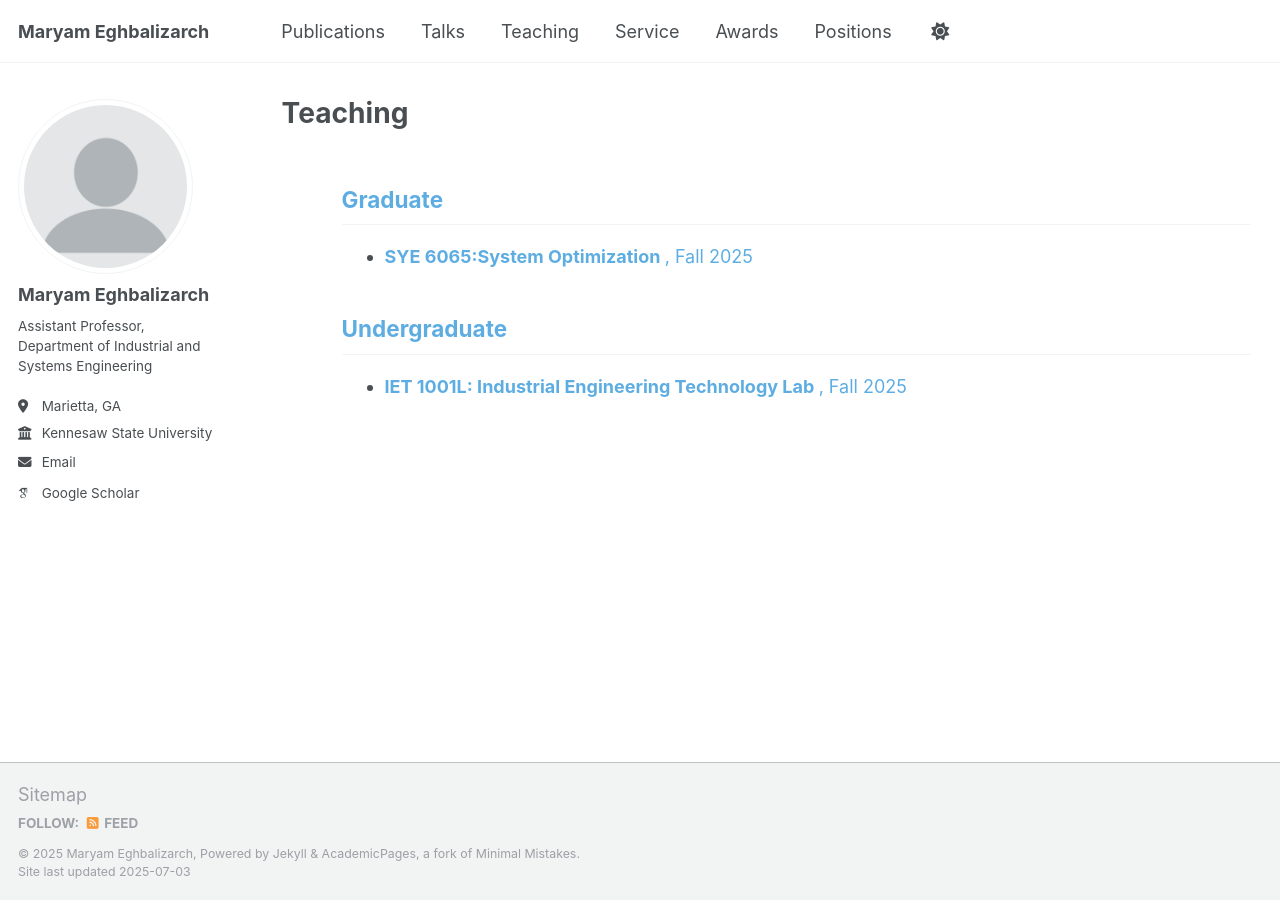
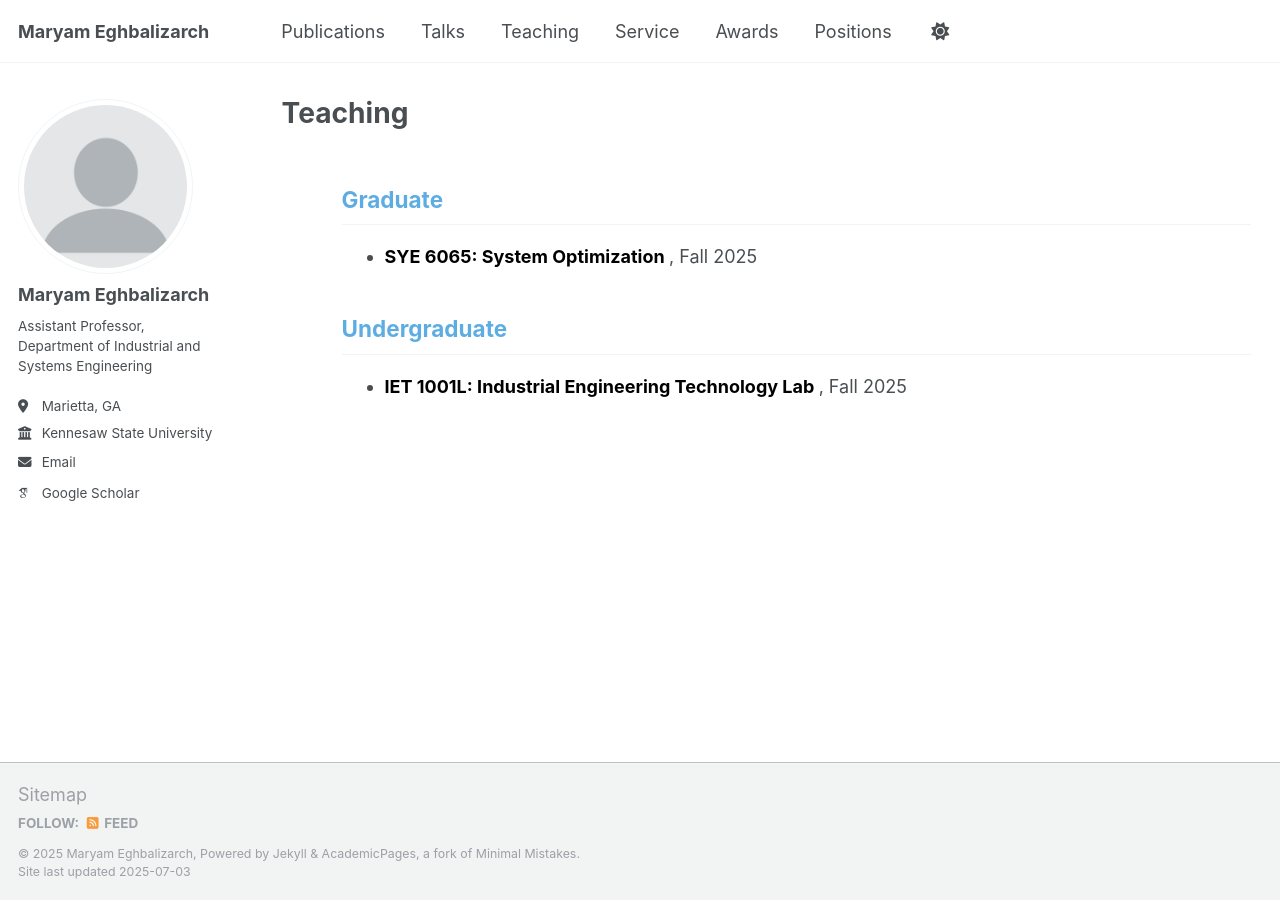
Before and after one commit to meghbalizarch/meghbalizarch.github.io, a Jekyll site: the page built from _pages/teaching.html, in a window 1280 px wide. Built offline with Jekyll 4.4.1, drawn with Linux system fonts in a browser that asks for light colours; some web fonts are replaced; a script that is not in the unit is left out.

Commit message:
Update teaching.html

```diff
--- a/_pages/teaching.html
+++ b/_pages/teaching.html
@@ -4,19 +4,30 @@ permalink: /teaching/
 author_profile: true
 ---
 
-<h2 style="color:#5dade2; font-weight:bold; margin-left:60px;margin-right:-200px;">Graduate</h2>
-<ul style="margin-left:63px;margin-right:-200px;">
-  <li><strong>
-    <a href="https://catalog.kennesaw.edu/preview_course_nopop.php?catoid=79&coid=129380" style="color:#5dade2; text-decoration:none;">
-    SYE 6065:System Optimization
-  </strong>, Fall 2025 </li>
+<h2 style="color:#5dade2; font-weight:bold; margin-left:60px; margin-right:-200px;">Graduate</h2>
+<ul style="margin-left:63px; margin-right:-200px;">
+  <li>
+    <strong>
+      <a href="https://catalog.kennesaw.edu/preview_course_nopop.php?catoid=79&coid=129380"
+         style="color:black; text-decoration:none;"
+         onmouseover="this.style.color='#5dade2';"
+         onmouseout="this.style.color='black';">
+        SYE 6065: System Optimization
+      </a>
+    </strong>, Fall 2025
+  </li>
 </ul>
 
-
-<h2 style="color:#5dade2; font-weight:bold; margin-left:60px;margin-right:-200px;">Undergraduate</h2>
-<ul style="margin-left:63px;margin-right:-200px;">
-  <li><strong>
-    <a href="https://catalog.kennesaw.edu/preview_course_nopop.php?catoid=55&coid=89540&print" style="color:#5dade2; text-decoration:none;">
-    IET 1001L: Industrial Engineering Technology Lab
-  </strong>, Fall 2025</li>
+<h2 style="color:#5dade2; font-weight:bold; margin-left:60px; margin-right:-200px;">Undergraduate</h2>
+<ul style="margin-left:63px; margin-right:-200px;">
+  <li>
+    <strong>
+      <a href="https://catalog.kennesaw.edu/preview_course_nopop.php?catoid=55&coid=89540&print"
+         style="color:black; text-decoration:none;"
+         onmouseover="this.style.color='#5dade2';"
+         onmouseout="this.style.color='black';">
+        IET 1001L: Industrial Engineering Technology Lab
+      </a>
+    </strong>, Fall 2025
+  </li>
 </ul>
```
